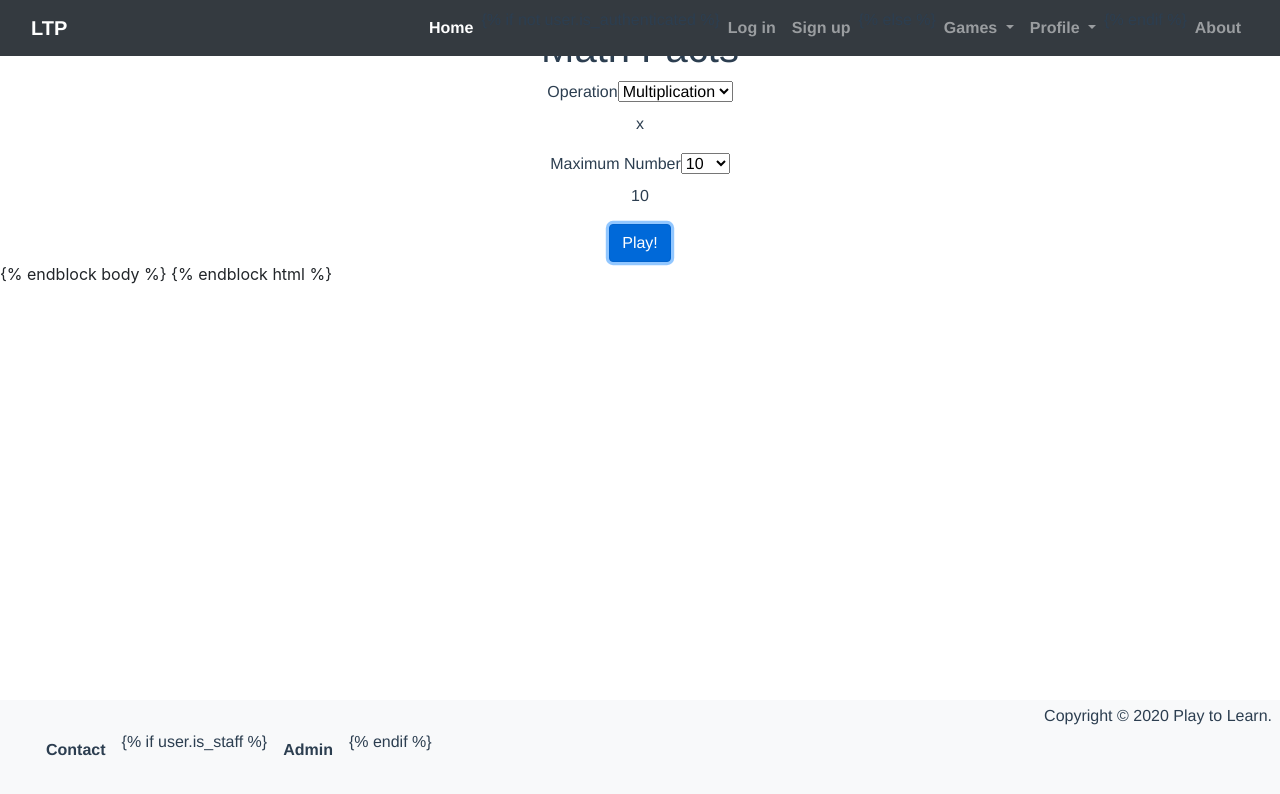
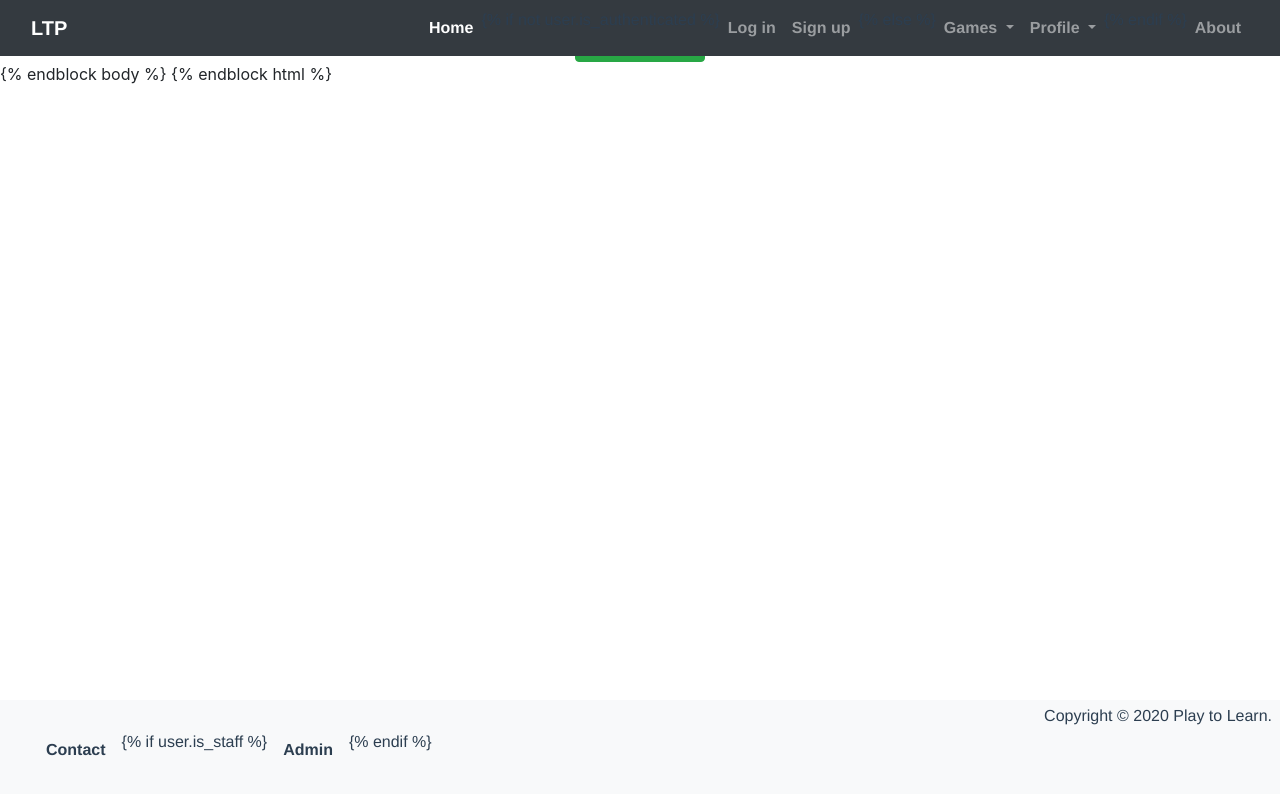
Before and after one commit to adamknapp124/django_p2l, a Vue app in the folder vue-games/: page /math-game in a window 1280 px wide. Both pictures are taken after a click on the button "Play!". Shown: the top 794 px of the page. Built offline with nearby package versions, Linux system fonts and the light colour scheme.

Commit message:
play button / game switching

```diff
--- a/vue-games/src/apps/MathGame.vue
+++ b/vue-games/src/apps/MathGame.vue
@@ -1,5 +1,6 @@
 <template>
 	<main id="main-container">
+		<div v-if="screen === 'config'" id="config-container">
 			<h1>Math Facts</h1>
 			<SelectInput
 				:currentValue="operation"
@@ -17,7 +18,15 @@
 				:options="numbers"
 				@input="changeMaxNumber"
 			/>
-		<PlayButton />
+			<PlayButton @play-button-click="play" />
+		</div>
+		<div
+			v-else-if="screen === 'play'"
+			id="game-container"
+			class="text-center"
+		>
+			<button class="btn btn-success" @click="config">Change Game</button>
+		</div>
 	</main>
 </template>
 
@@ -43,9 +52,16 @@ export default {
 			score: 0,
 			operation: 'x',
 			maxNumber: '10',
+			screen: 'config',
 		};
 	},
 	methods: {
+		config() {
+			this.screen = 'config';
+		},
+		play() {
+			this.screen = 'play';
+		},
 		async recordScore() {
 			const data = {
 				'user-name': this.userName,
--- a/vue-games/src/components/PlayButton.vue
+++ b/vue-games/src/components/PlayButton.vue
@@ -1,5 +1,7 @@
 <template>
-	<button class="btn btn-primary">Play!</button>
+	<button class="btn btn-primary" @click="$emit('play-button-click')">
+		Play!
+	</button>
 </template>
 
 <script>
--- a/vue-games/src/components/SelectInput.vue
+++ b/vue-games/src/components/SelectInput.vue
@@ -14,7 +14,6 @@
 				{{ option[0] }}
 			</option>
 		</select>
-		<p>{{ currentValue }}</p>
 	</div>
 </template>
 
```
Lines whose indentation alone changed are shown as unchanged.
